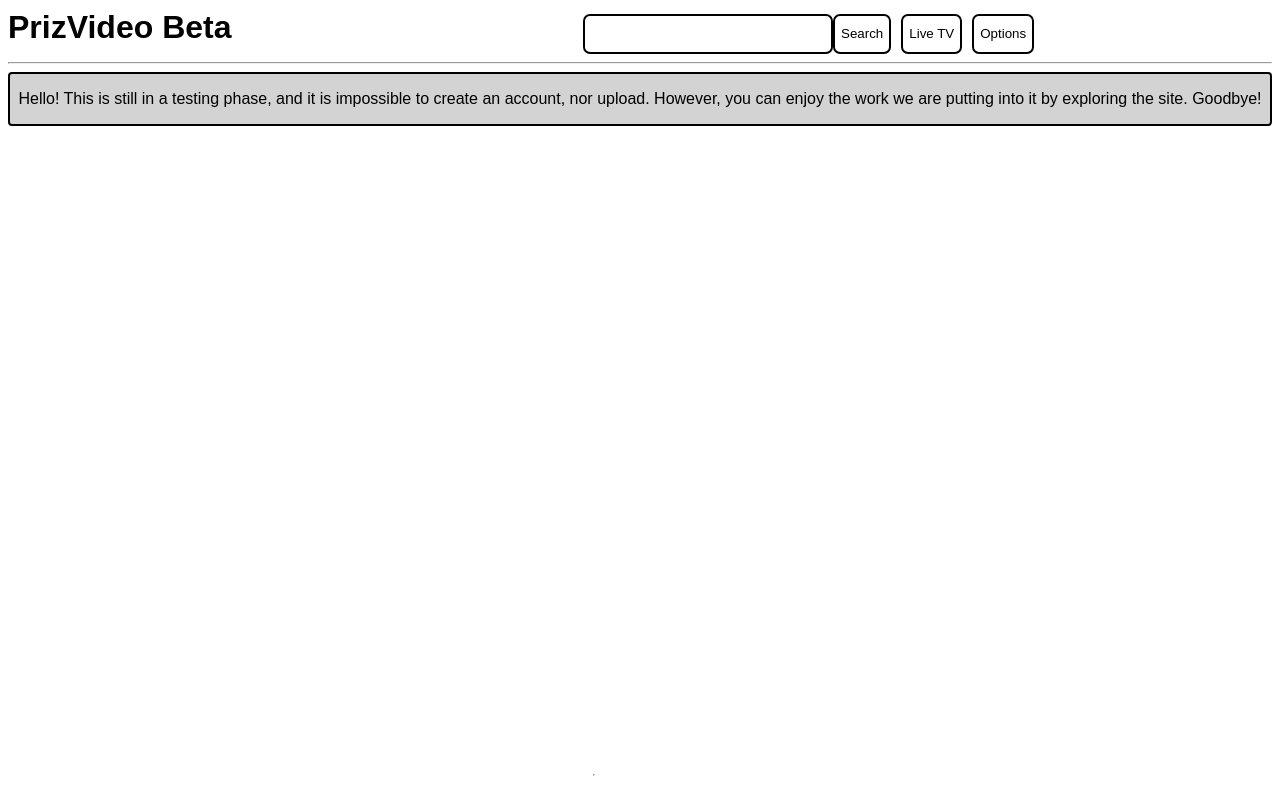
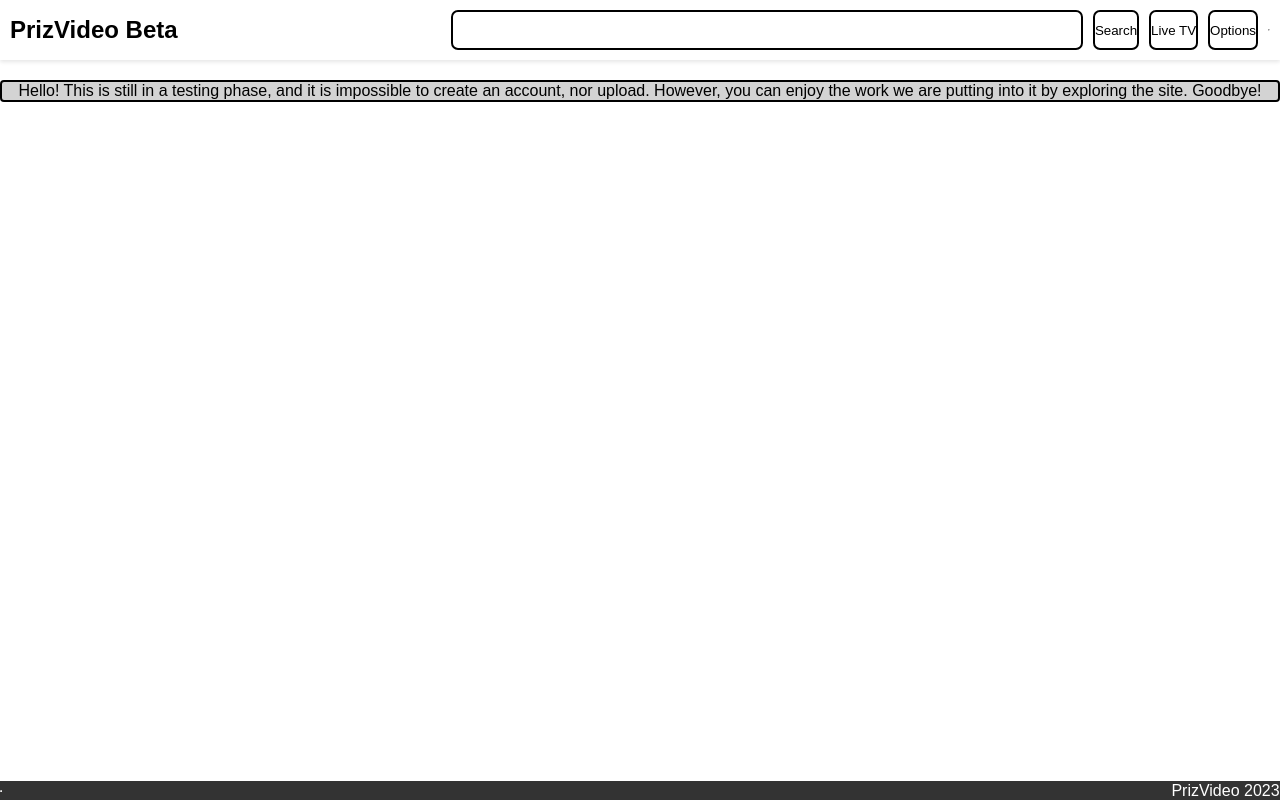
Before and after one commit to PrizVideo/PrizVideo-Main, a plain HTML site: page index.html in a window 1280 px wide. Drawn offline with Linux system fonts and the light colour scheme.

Commit message:
Huge Update Time

```diff
--- a/index.html
+++ b/index.html
@@ -1,8 +1,9 @@
 <!DOCTYPE html>
-<html>
+<html lang="en">
 <head>
+  <meta charset="utf-8">
+  <meta name="viewport" content="width=device-width, initial-scale=1">
   <title>PrizVideo - Home</title>
-    <meta charset="utf-8">
   <link rel="shortcut icon" type="image" href="https://avatars.githubusercontent.com/u/148510213?s=48&v=4"/>
   <meta type="link" content="https://prizvideo.github.io/PrizVideo-Main/">
   <meta type="title" content="PrizVideo - Ad-free Video Broadcasting">
@@ -13,29 +14,77 @@
   <meta type="twitter:title" content="PrizVideo - Ad-free Video Broadcasting">
   <meta type="twitter:description" content="PrizVideo is an interactive, ad-free, video broadcasting service owned by Forjed.">
   <meta type="twitter:link" content="https://prizvideo.github.io/PrizVideo-Main/">
-    <meta viewport="width=device-width, initial-scale=1">
-  </head>
-  <body>
-	<script src="load.js"></script>
   <style>
     * {
-	font-family: Arial;
+      box-sizing: border-box;
+      margin: 0;
+      padding: 0;
     }
+
     body {
       background-color: #ffffff;
+      font-family: Arial, sans-serif;
     }
+
+    .top-bar {
+      display: flex;
+      flex-wrap: wrap;
+      align-items: center;
+      justify-content: space-between;
+      padding: 10px;
+      background-color: #ffffff;
+      box-shadow: 0 2px 4px rgba(0, 0, 0, 0.1);
+    }
+
     .logo {
-	font-size: 200%;
+      font-size: 1.5rem;
+      font-weight: bold;
+      margin-right: 10px;
     }
-button {
-	border: 2px black solid;
-	border-radius: 7px;
-	background-color: white;
-}
+
     input {
+      flex: 1;
+      height: 40px;
+      margin-right: 10px;
       border: 2px solid black;
       border-radius: 7px;
     }
+
+    button {
+      height: 40px;
+      margin-right: 10px;
+      border: 2px solid black;
+      border-radius: 7px;
+      background-color: white;
+      cursor: pointer;
+    }
+
+    .info-area {
+      margin-top: 20px;
+    }
+
+    .info-text-box {
+      margin: auto;
+      border: 2px solid black;
+      border-radius: 4px;
+      background-color: #D3D3D3;
+      padding: 10px;
+    }
+
+    footer {
+      color: #fff;
+      display: flex;
+      align-items: center;
+      justify-content: space-between;
+      padding: 0.025rem;
+      position: fixed;
+      bottom: 0;
+      width: 100%;
+      background-color: #333;
+    }
   </style>
+</head>
+<body>
+  <script defer src="load.js"></script>
 </body>
 </html>
```
Lines whose indentation alone changed are shown as unchanged.
